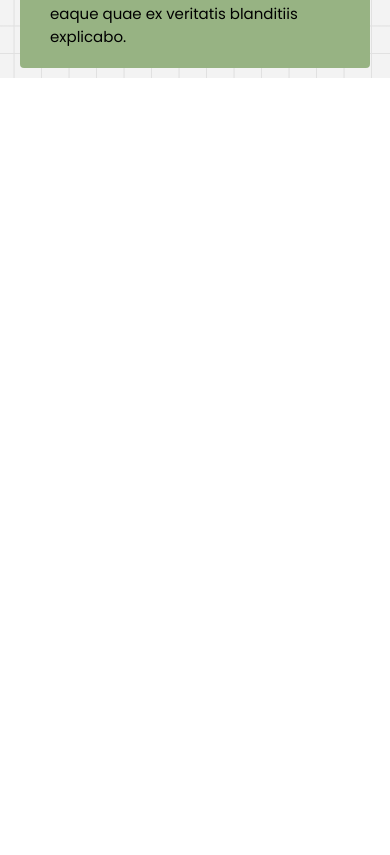
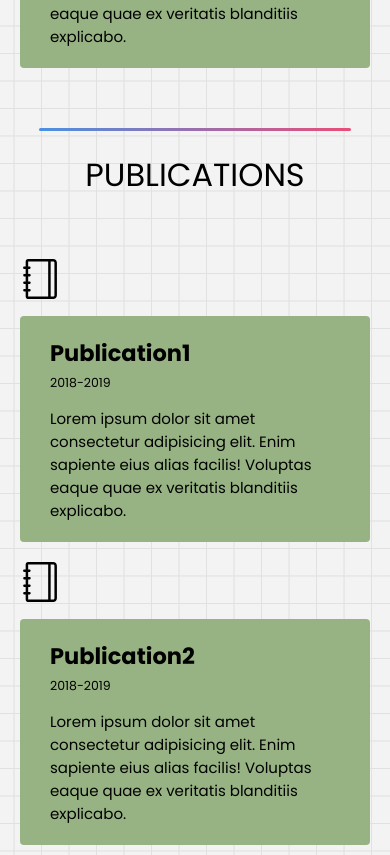
Before and after one commit to SUVAJIT-KARMAKAR/RESEARCH-PORTFOLIO, a React (Vite) app: page / in a window 390 px wide. Shown: the part 1740-2595 px from the top of the page. Before the commit the page ends 1818 px from the top, so only its background shows below. Built offline with nearby package versions, Linux system fonts and the light colour scheme.

Commit message:
SUVAJITKARMAKAR | >Manoswita | Portfolio | Publication componenet added with responsiveness

```diff
--- a/src/App.jsx
+++ b/src/App.jsx
@@ -6,6 +6,7 @@ import Navbar from "./components/Navbar/Navbar";
 import Banner from "./components/Banner/Banner";
 import HorizontalRule from"./components/HorizontalRule/HorizontalRule";
 import Experience from "./components/Experience/Experience";
+import Publication from "./components/Publications/Publication";
 
 const App = () => {
   return (
@@ -14,6 +15,8 @@ const App = () => {
       <Banner/>
       <HorizontalRule/>
       <Experience/>
+      <HorizontalRule/>
+      <Publication/>
     </div>
   )
 }
--- a/src/components/Navbar/Navbar.jsx
+++ b/src/components/Navbar/Navbar.jsx
@@ -18,7 +18,7 @@ const Navbar = () => {
             <div className="navbar-text"> <h2> MANOSWITA </h2> </div>
             <nav className="navbar-links" ref={navigationRef}>
                 <a href="#experience-header"> EXPERIENCE </a>
-                <a href="#"> PUBLICATIONS </a>
+                <a href="#publication-header"> PUBLICATIONS </a>
                 <a href="#"> AWARDS </a>
                 <a href="#" className="cv-button"> DOWNLOAD CV </a>
                 {/* Navigation close button */}
--- /dev/null
+++ b/src/components/Publications/Publication.jsx
@@ -0,0 +1,37 @@
+// src > componenets > Publications > Publications.jsx
+// src > components > Experience > Experience.jsx
+import React from "react";
+import { SlNotebook } from "react-icons/sl";
+import "./Publication.modules.css";
+
+const Publication = () => {
+    return (
+        <>
+            <div id="publication-header"> PUBLICATIONS </div>
+            <div className="timeline">
+                {/* Publication */}
+                <div className="container left-container">
+                    <SlNotebook size={40} className="logo"/>
+                    <div className="text-box">
+                    <h2>Publication1</h2>
+                    <small>2018-2019</small>
+                    <p>Lorem ipsum dolor sit amet consectetur adipisicing elit. Enim sapiente eius alias facilis! Voluptas eaque quae ex veritatis blanditiis explicabo.</p>
+                    <span className="left-container-arrow"></span>
+                    </div>
+                </div>
+
+                {/* Publication */}
+                <div className="container right-container">
+                    <SlNotebook size={40} className="logo"/>
+                    <div className="text-box">
+                    <h2>Publication2</h2>
+                    <small>2018-2019</small>
+                    <p>Lorem ipsum dolor sit amet consectetur adipisicing elit. Enim sapiente eius alias facilis! Voluptas eaque quae ex veritatis blanditiis explicabo.</p>
+                    <span className="right-container-arrow"></span>
+                    </div>
+                </div>
+            </div>
+        </>
+    )
+};
+export default Publication;
--- /dev/null
+++ b/src/components/Publications/Publication.modules.css
@@ -0,0 +1,151 @@
+/* src > components > Publications > Publication.modules.css */
+
+#publication-header {
+    text-align: center;
+    font-size: clamp(2rem, 5vw, 3.5rem);
+    font-weight: normal;
+}
+
+.timeline {
+    position: relative;
+    max-width: 1200px;
+    margin: 100px auto;
+}
+
+.timeline .logo {
+    position: absolute;
+    right : -20px;
+    top: 10px;
+    z-index: 3;
+}
+
+.timeline .container {
+    padding: 10px 50px;
+    position: relative;
+    width: 50%;
+    animation: movedown 1s linear forwards;
+    opacity: 0;
+}
+
+.timeline .left-container {
+    left : 0;
+}
+
+.timeline .right-container {
+    left: 50%;
+}
+
+.timeline .right-container .logo {
+    left: -20px;
+}
+
+.timeline::after {
+    animation : moveline 3s linear forwards;
+}
+
+.timeline .container .text-box {
+    padding: 20px 30px;
+    position: relative;
+    border-radius: 4px;
+    font-size: 15px;
+    background-color: var(--primary-color);
+}
+
+.timeline .container .text-box h2 {
+    font-weight: bold;
+}
+
+.timeline .container .text-box small {
+    display: inline-block;
+    margin-bottom: 15px;
+}
+
+.timeline .container .left-container-arrow {
+    height: 0;
+    width: 0;
+    position: absolute;
+    top: 10px;
+    z-index: 3;
+    border-top: 15px solid transparent;
+    border-bottom: 15px solid transparent;
+    border-left: 15px solid var(--primary-color);
+    right: -16px;
+}
+
+.timeline .container .right-container-arrow {
+    height: 0;
+    width: 0;
+    position: absolute;
+    top: 10px;
+    z-index: 3;
+    border-top: 15px solid transparent;
+    border-bottom: 15px solid transparent;
+    border-right: 15px solid var(--primary-color);
+    left: -16px;
+}
+
+/* Animation */
+@keyframes moveline {
+    0% {
+        height: 0;
+    }
+    100% {
+        height: 100%;
+    }
+}
+
+@keyframes movedown {
+    0% {
+        opacity: 1;
+        transform: translateY(-30px);
+    }
+    100% {
+        opacity: 1;
+        transform: translateY(0px);
+    }
+}
+
+/* Animation-delay */
+.timeline .container:nth-child(1) {
+    animation-delay: 0s;
+}
+
+.timeline .container:nth-child(2) {
+    animation-delay: 0.5s;
+}
+
+/* Responsiveness */
+@media (max-width: 768px) {
+    .timeline {
+        margin: 50px auto;
+    }
+
+    .timeline .container {
+        width: 100%;
+        padding: 10px 20px;
+    }
+
+    .timeline .left-container,
+    .timeline .right-container {
+        left: 0;
+    }
+
+    .timeline .logo {
+        position: static;
+        margin-bottom: 10px;
+    }
+
+    .timeline::after {
+        left: 0;
+        right: 0;
+        width: 6px;
+        height: 100%;
+        margin: 0 auto;
+        background: var(--primary-color);
+    }
+
+    .timeline .container .left-container-arrow,
+    .timeline .container .right-container-arrow {
+        display: none;
+    }
+}
```
